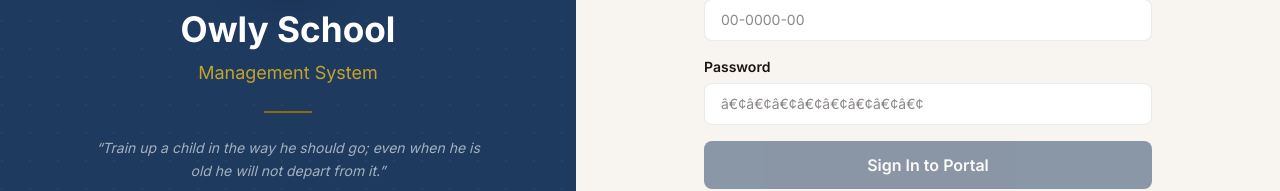
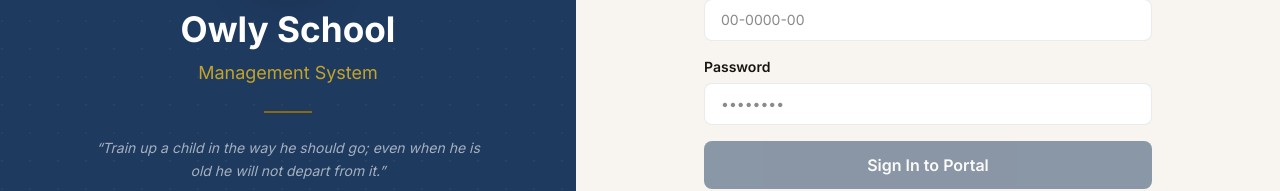
Before and after one commit to quinoviva/schoolms, a React (Vite) app in the folder apps/portal/: page / in a window 1280 px wide. Shown: the part 345-536 px from the top of the page. Built offline with nearby package versions, Linux system fonts and the light colour scheme; no server answers; a web font is replaced by a local one.

Commit message:
fix(#23): fix login page password placeholder shows garbled Unicode characters

```diff
--- a/apps/portal/src/pages/LoginPage.tsx
+++ b/apps/portal/src/pages/LoginPage.tsx
@@ -87,7 +87,7 @@ export default function LoginPage() {
                 type="password"
                 value={password}
                 onChange={e => { setPassword(e.target.value); setError('') }}
-                placeholder="â€¢â€¢â€¢â€¢â€¢â€¢â€¢â€¢"
+                placeholder="••••••••"
                 className="w-full px-4 py-2.5 rounded-lg border border-border bg-white focus:outline-none focus:ring-2 focus:ring-[#1e3a5f]/25 focus:border-[#1e3a5f] transition-all text-sm"
               />
             </div>
```
